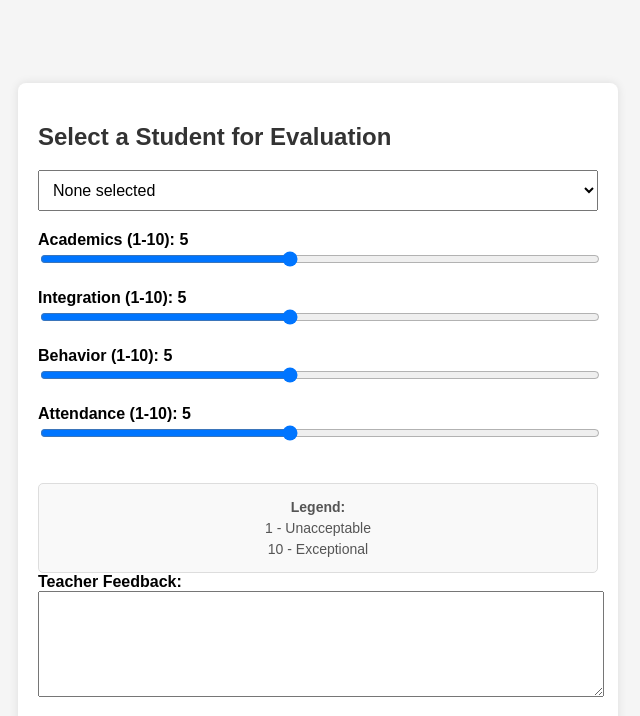
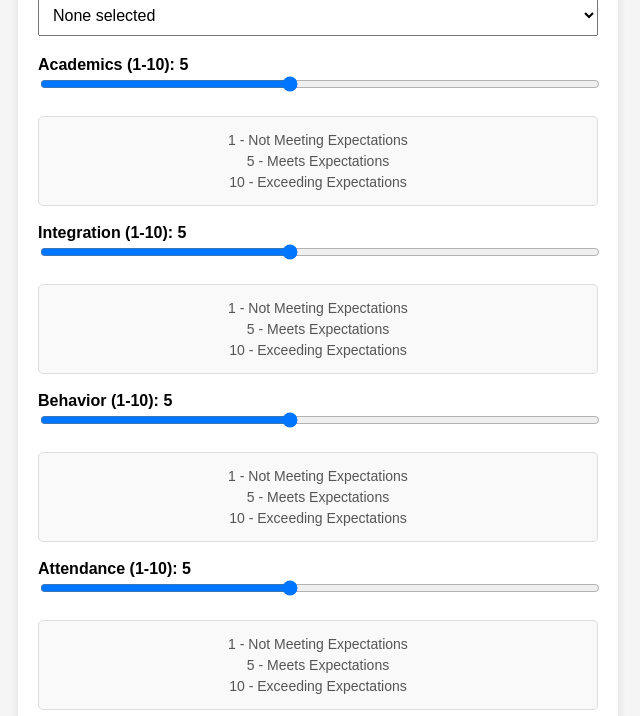
Before and after one commit to ChristianInfluence/student-evaluation, a plain HTML site: page index.html in a window 1280 px wide. Shown: the top 716 px of the page, without its empty margins (322-962 px from the left). Drawn offline with Linux system fonts and the light colour scheme; no server answers.

Commit message:
Update index.html

```diff
--- a/index.html
+++ b/index.html
@@ -14,22 +14,36 @@
 
     <div class="slider-container">
       <label for="academics">Academics (1-10): <span id="academicsValue" class="slider-value">5</span></label>
-      <input type="range" id="academics" min="1" max="10" value="5" oninput="updateValue('academics')"><br><br>
+      <input type="range" id="academics" min="1" max="10" value="5" oninput="updateValue('academics')">
+      <div class="legend">
+        <p>1 - Not Meeting Expectations</p>
+        <p>5 - Meets Expectations</p>
+        <p>10 - Exceeding Expectations</p>
+      </div><br>
 
       <label for="integration">Integration (1-10): <span id="integrationValue" class="slider-value">5</span></label>
-      <input type="range" id="integration" min="1" max="10" value="5" oninput="updateValue('integration')"><br><br>
+      <input type="range" id="integration" min="1" max="10" value="5" oninput="updateValue('integration')">
+      <div class="legend">
+        <p>1 - Not Meeting Expectations</p>
+        <p>5 - Meets Expectations</p>
+        <p>10 - Exceeding Expectations</p>
+      </div><br>
 
       <label for="behavior">Behavior (1-10): <span id="behaviorValue" class="slider-value">5</span></label>
-      <input type="range" id="behavior" min="1" max="10" value="5" oninput="updateValue('behavior')"><br><br>
+      <input type="range" id="behavior" min="1" max="10" value="5" oninput="updateValue('behavior')">
+      <div class="legend">
+        <p>1 - Not Meeting Expectations</p>
+        <p>5 - Meets Expectations</p>
+        <p>10 - Exceeding Expectations</p>
+      </div><br>
 
       <label for="attendance">Attendance (1-10): <span id="attendanceValue" class="slider-value">5</span></label>
-      <input type="range" id="attendance" min="1" max="10" value="5" oninput="updateValue('attendance')"><br><br>
-    </div>
-
-    <div class="legend">
-      <p><strong>Legend:</strong></p>
-      <p>1 - Unacceptable</p>
-      <p>10 - Exceptional</p>
+      <input type="range" id="attendance" min="1" max="10" value="5" oninput="updateValue('attendance')">
+      <div class="legend">
+        <p>1 - Not Meeting Expectations</p>
+        <p>5 - Meets Expectations</p>
+        <p>10 - Exceeding Expectations</p>
+      </div><br>
     </div>
 
     <label for="feedback">Teacher Feedback:</label><br>
```
